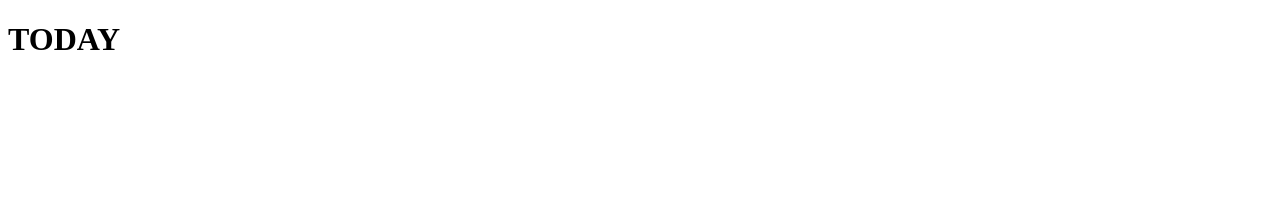
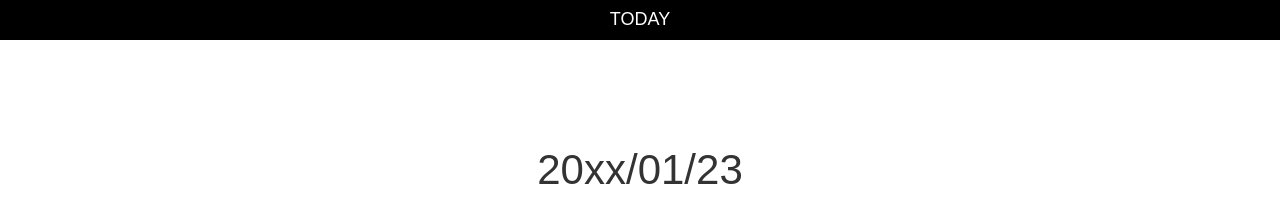
Before and after one commit to TERASAKIKOKI/js-today-s-date, a plain HTML site: page index.html in a window 1280 px wide. Drawn offline with nearby package versions, Linux system fonts and the light colour scheme.

Commit message:
done prepare

```diff
--- /dev/null
+++ b/css/style.css
@@ -0,0 +1,21 @@
+body {
+  font-family: Arial;
+  text-align: center;
+}
+
+header {
+  margin-bottom: 100px;
+}
+
+h1 {
+  background-color: #000;
+  color: #fff;
+  margin: 0;
+  padding: 10px;
+  font-size: 18px;
+}
+
+.date {
+  font-size: 300%;
+  font-family: 'Times New Roman', Times, serif'
+}
--- a/index.html
+++ b/index.html
@@ -1,16 +1,33 @@
 <!DOCTYPE html>
 <html lang="ja">
+
 <head>
   <meta charset="UTF-8">
   <meta name="viewport" content="width=device-width, initial-scale=1.0">
   <meta http-equiv="X-UA-Compatible" content="ie=edge">
   <title>TODAY</title>
 
+  <!-- Latest compiled and minified CSS -->
+  <link rel="stylesheet" href="https://stackpath.bootstrapcdn.com/bootstrap/3.4.1/css/bootstrap.min.css"
+    integrity="sha384-HSMxcRTRxnN+Bdg0JdbxYKrThecOKuH5zCYotlSAcp1+c8xmyTe9GYg1l9a69psu" crossorigin="anonymous">
+
+  <!-- Optional theme -->
+  <link rel="stylesheet" href="https://stackpath.bootstrapcdn.com/bootstrap/3.4.1/css/bootstrap-theme.min.css"
+    integrity="sha384-6pzBo3FDv/PJ8r2KRkGHifhEocL+1X2rVCTTkUfGk7/0pbek5mMa1upzvWbrUbOZ" crossorigin="anonymous">
+
+  <link rel="stylesheet" href="/css/style.css">
+
 </head>
+
 <body>
   <header>
     <h1>TODAY</h1>
   </header>
 
+  <div class="container">
+    <p class="date">20xx/01/23</p>
+  </div>
+
 </body>
+
 </html>
```
Also changed, not shown: 1 other file.
